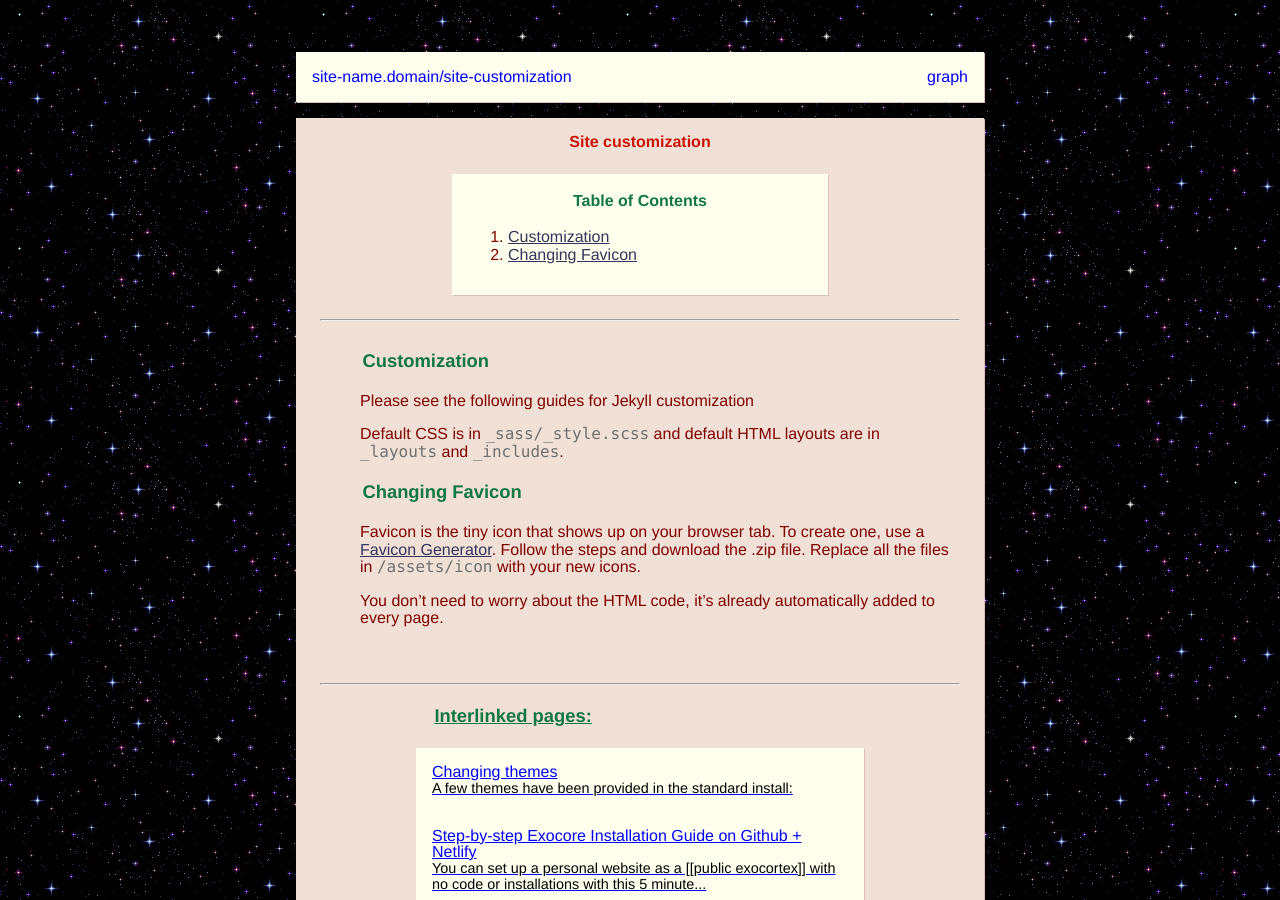
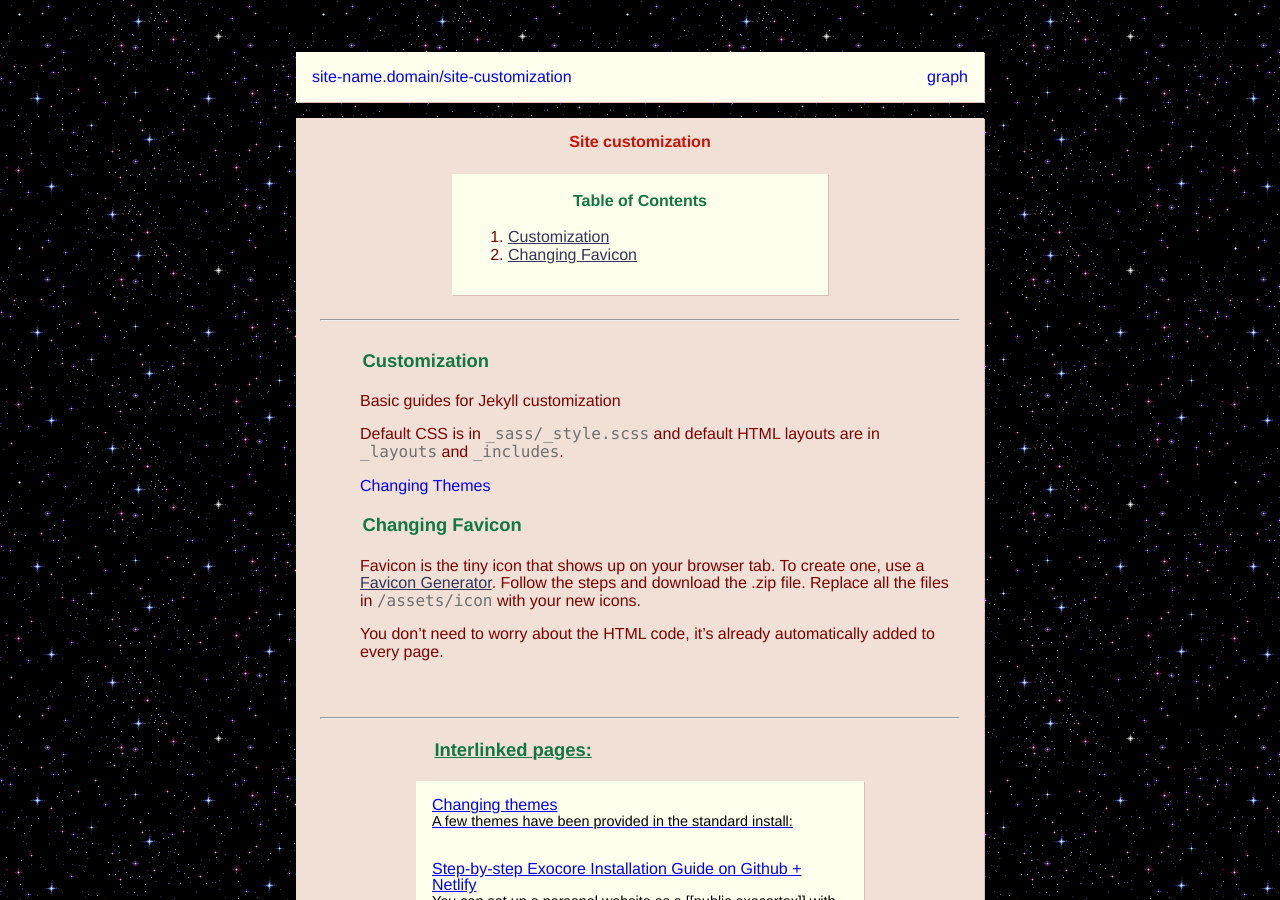
Before and after one commit to xcela/Exocore, a Jekyll site: the page built from _notes/site customization.md, in a window 1280 px wide and 900 px high. Built offline with Jekyll 4.4.1, drawn with Linux system fonts in a browser that asks for light colours.

Commit message:
Update site customization.md

````diff
--- a/_notes/site customization.md
+++ b/_notes/site customization.md
@@ -4,10 +4,12 @@ Title: Site Customization
 
 ## Customization
 
-Please see the following guides for Jekyll customization
+Basic guides for Jekyll customization
 
 Default CSS is in ```_sass/_style.scss``` and default HTML layouts are in ```_layouts``` and ```_includes```.
 
+
+[[Changing Themes]]
 
 ## Changing Favicon
 
````
